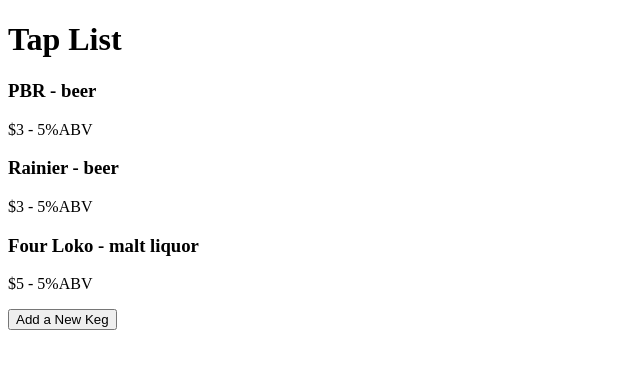
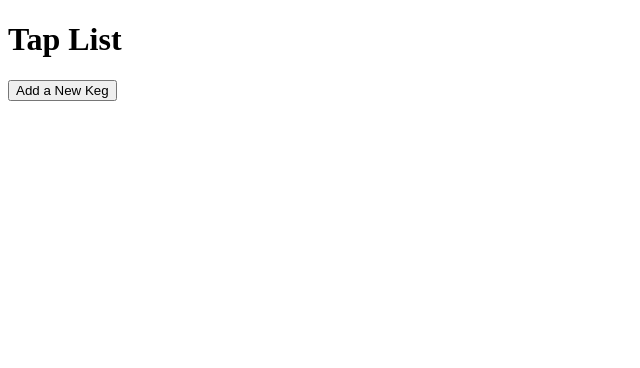
Before and after one commit to m-wright92/tap-room, a React (Create React App) app: page / in a window 1280 px wide. Shown: the top 368 px of the page, without its empty margins (0-640 px from the left). Built offline with nearby package versions, Linux system fonts and the light colour scheme.

Commit message:
WIP bugfix for adding/viewing kegs

```diff
--- a/src/components/Keg.jsx
+++ b/src/components/Keg.jsx
@@ -1,20 +1,38 @@
 import React from 'react'
 import PropTypes from 'prop-types'
 
-function Keg(props) {
-  return (
-    <React.Fragment>
-      <h3>{props.brand} - {props.name}</h3>
-      <p>{props.price} - {props.alcoholContent}ABV</p>
-    </React.Fragment>
-  )
+class Keg extends React.Component {
+  constructor(props) {
+    super(props)
+    this.state = {
+      count: this.props.ozCount
+    };
+  };
+
+  render() {
+    return (
+      <React.Fragment>
+        <div onClick={() => this.props.whenKegClicked(this.props.id)}>
+          <h3>{this.props.brand} - {this.props.name}</h3>
+          <p>{this.props.price} - {this.props.alcoholContent}ABV</p>
+        </div>
+        <button onClick={this.decrement} disabled={this.state.count === 0}>
+          Pour a glass
+        </button>
+        <p>Oz left: {this.state.count}</p>
+      </React.Fragment>
+    );
+  }
 }
 
 Keg.propTypes = {
-  brand: PropTypes.string.isRequired,
-  name: PropTypes.string.isRequired,
-  price: PropTypes.string.isRequired,
-  alcoholContent: PropTypes.string.isRequired
+  brand: PropTypes.string,
+  name: PropTypes.string,
+  price: PropTypes.string,
+  alcoholContent: PropTypes.string,
+  ozCount: PropTypes.number,
+  id: PropTypes.string,
+  whenKegClicked: PropTypes.func
 };
 
-export default Keg
+export default Keg;
--- a/src/components/KegList.jsx
+++ b/src/components/KegList.jsx
@@ -2,39 +2,20 @@
 import Keg from './Keg';
 import PropTypes from 'prop-types';
 
-const mainKegList = [
-  {
-    name: "beer",
-    brand: "PBR",
-    price: "$3",
-    alcoholContent: "5%"
-  },
-  {
-    name: "beer",
-    brand: "Rainier",
-    price: "$3",
-    alcoholContent: "5%"
-  },
-  {
-    name: "malt liquor",
-    brand: "Four Loko",
-    price: "$5",
-    alcoholContent: "5%"
-  }
-]
-
 function KegList(props) {
   return (
     <React.Fragment>
-      {mainKegList.map((keg, index) =>
+      {props.kegList.map((keg) =>
       <Keg
-        whenListItemClicked={props.onKegSelection}
+        whenKegClicked={props.onKegSelection}
         name={keg.name}
         brand={keg.brand}
         price={keg.price}
         alcoholContent={keg.alcoholContent}
-        key={index}
+        key={keg.id}
         id={keg.id}
+        ozCount={keg.ozCount}
+        decrement={props.decrement}
       />
       )}
     </React.Fragment>
@@ -43,7 +24,8 @@
 
 KegList.propTypes = {
   kegList: PropTypes.array,
-  onKegSelection: PropTypes.func
+  onKegSelection: PropTypes.func,
+  decrement: PropTypes.func
 }
 
 export default KegList;
```
